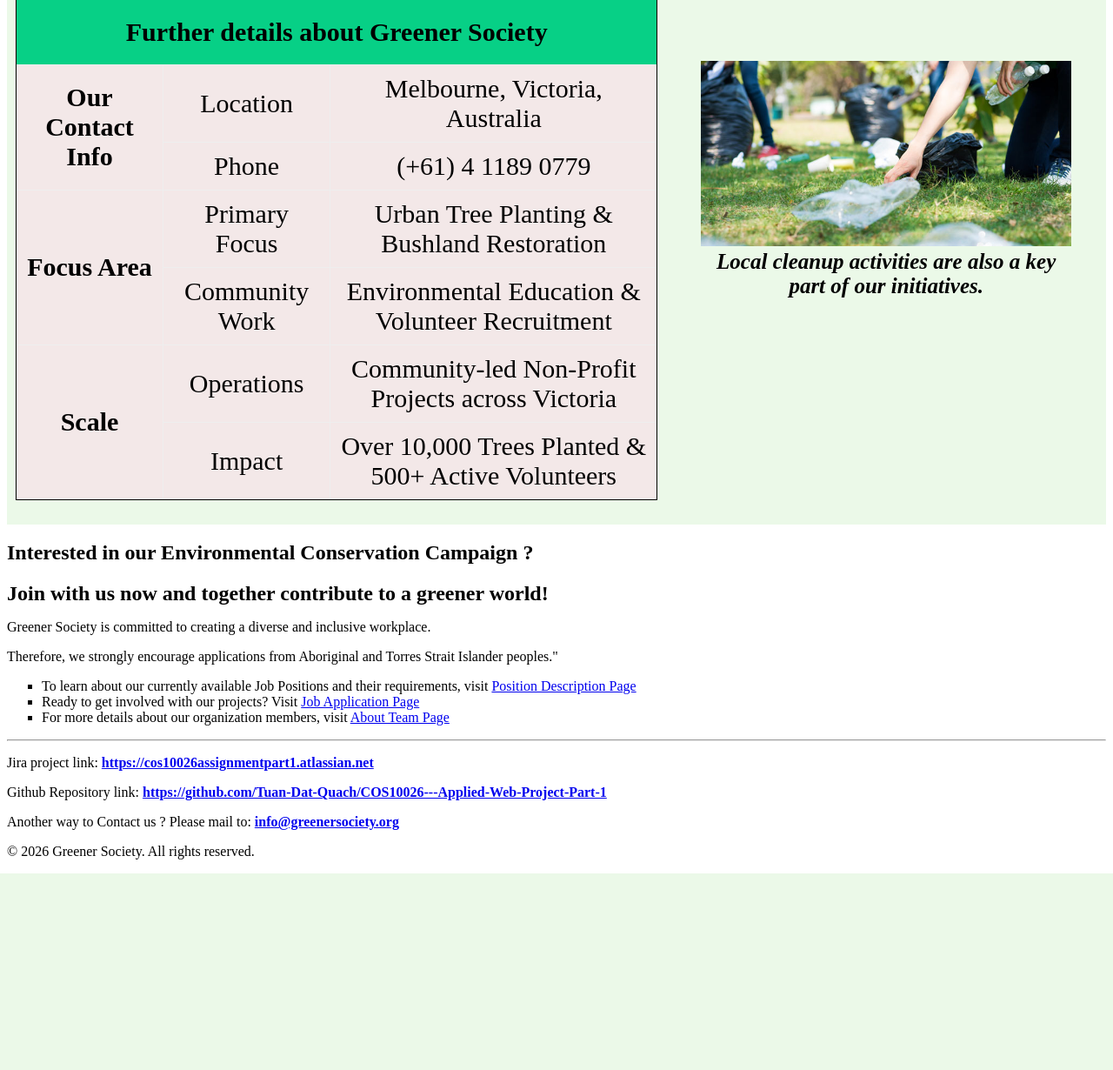
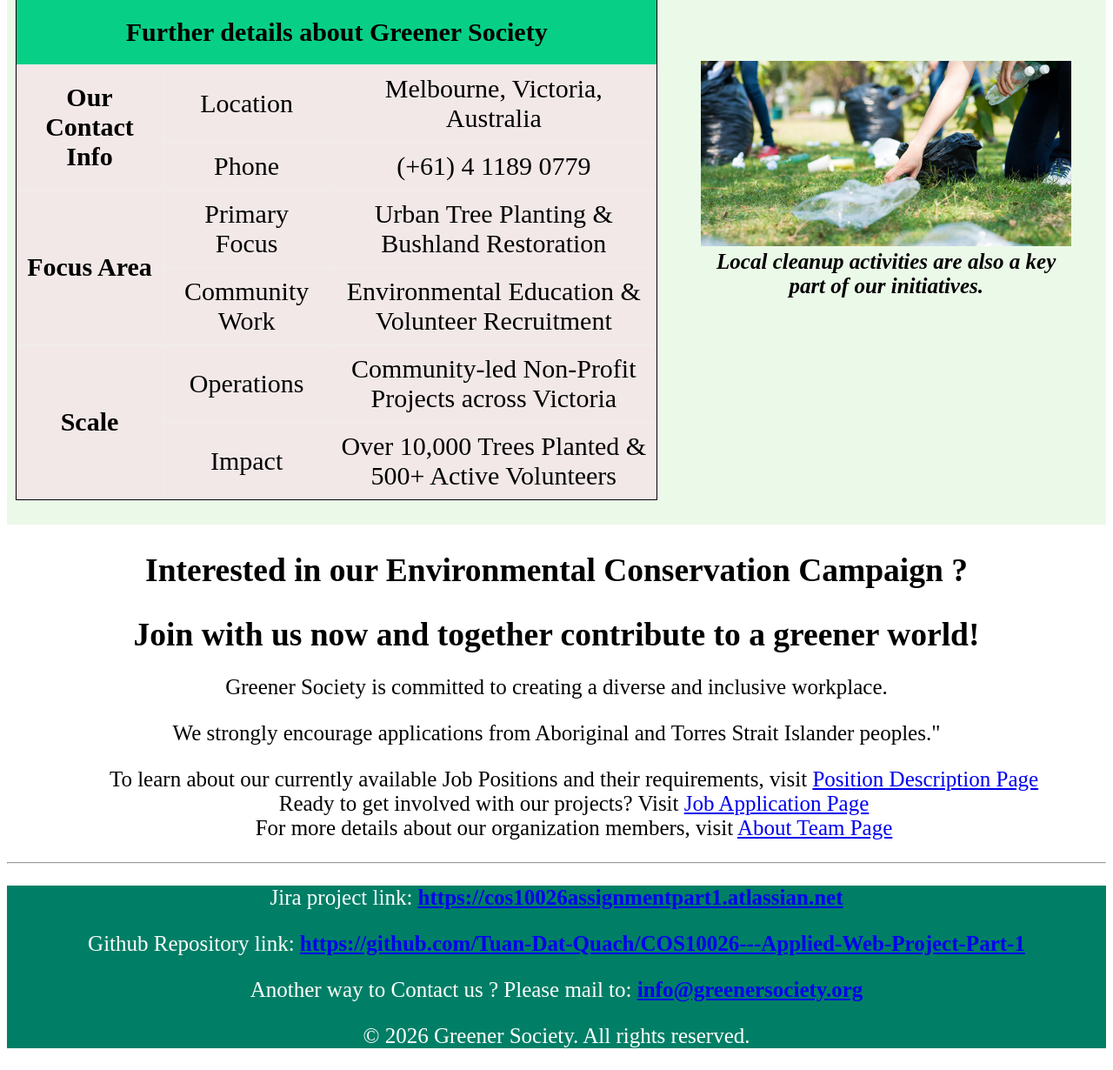
Before and after one commit to Tuan-Dat-Quach/COS10026---Applied-Web-Project-Part-1, a PHP site: page / in a window 1280 px wide. Shown: the part 1540-2770 px from the top of the page at 87% size. Before the commit the page ends 2544 px from the top, so only its background shows below. Run offline with PHP 8.4, Linux system fonts and the light colour scheme.

Commit message:
- Index.html: Added and modified some semantic tags like <div> and <section> - CSS style: Added background color to the footer and white color for the text - Text align center added for the remaining part.

```diff
--- a/index.html
+++ b/index.html
@@ -104,8 +104,8 @@
             </div>
 
             <div class="illustration">
-                <!-- This is an image used to illustrate the company description -->
-                <!-- The source of the image used: -->
+                <!-- This is image and gif used to illustrate the company description -->
+                <!-- The source of the image and gif used: -->
                 <figure id="image1">
                     <img src="images/tree-planting.gif" alt="Tree Planting Activities" loading="lazy">
                     <figcaption> <em> <strong> Tree-planting activities are organized on a regular basis. </strong> </em> </figcaption>
@@ -116,24 +116,26 @@
                 </figure>
             </div>
             </section>
+
+            <div class="recruit">
             <!-- This is the encouragement for applying to Greener Society, including the element of acknowledging and supporting
               Aboriginal and Torres Strait Islander peoples -->
             <h2> Interested in our Environmental Conservation Campaign ? </h2>
             <h2> Join with us now and together contribute to a greener world! </h2>
             <p> Greener Society is committed to creating a diverse and inclusive workplace. </p>
-                <p> Therefore, we strongly encourage applications from Aboriginal and Torres Strait Islander peoples."</p>
+            <p> We strongly encourage applications from Aboriginal and Torres Strait Islander peoples."</p>
             <!-- This is extra navigation part, improving the webpage accessibility -->
             <ul>
                 <li> To learn about our currently available Job Positions and their requirements, visit <a href="jobs.html"> Position Description Page </a> </li>
                 <li> Ready to get involved with our projects? Visit <a href="apply.html"> Job Application Page </a> </li>
                 <li> For more details about our organization members, visit <a href="about.html"> About Team Page </a> </li>
             </ul>
-            </section>
+            </div>
         </main>
     </body>
     <hr>
     <!-- This is the page footer, consisting of links to Jira and Github, the company's email and the copyright notice -->
-    <footer>
+    <footer class="footer">
         <p> Jira project link: <a target="_blank" href="https://cos10026assignmentpart1.atlassian.net/jira/software/projects/SCRUM/summary">
             <strong> https://cos10026assignmentpart1.atlassian.net </strong> </a> </p>
         <p> Github Repository link: <a target="_blank" href="https://github.com/Tuan-Dat-Quach/COS10026---Applied-Web-Project-Part-1">
--- a/styles/styles.css
+++ b/styles/styles.css
@@ -121,5 +121,21 @@ th {
 
 td {
     padding: 10px;
-    background-color:rgb(243, 232, 232)
+    background-color:rgb(243, 232, 232);
 }
+
+.recruit {
+    text-align: center;
+    font-size: 25px;
+}
+
+.recruit ul li {
+    list-style-type: none;
+}
+
+.footer {
+    color: white;
+    text-align: center;
+    font-size: 25px;
+    background-color:#007F66;
+}
```
Lines whose indentation alone changed are shown as unchanged.
